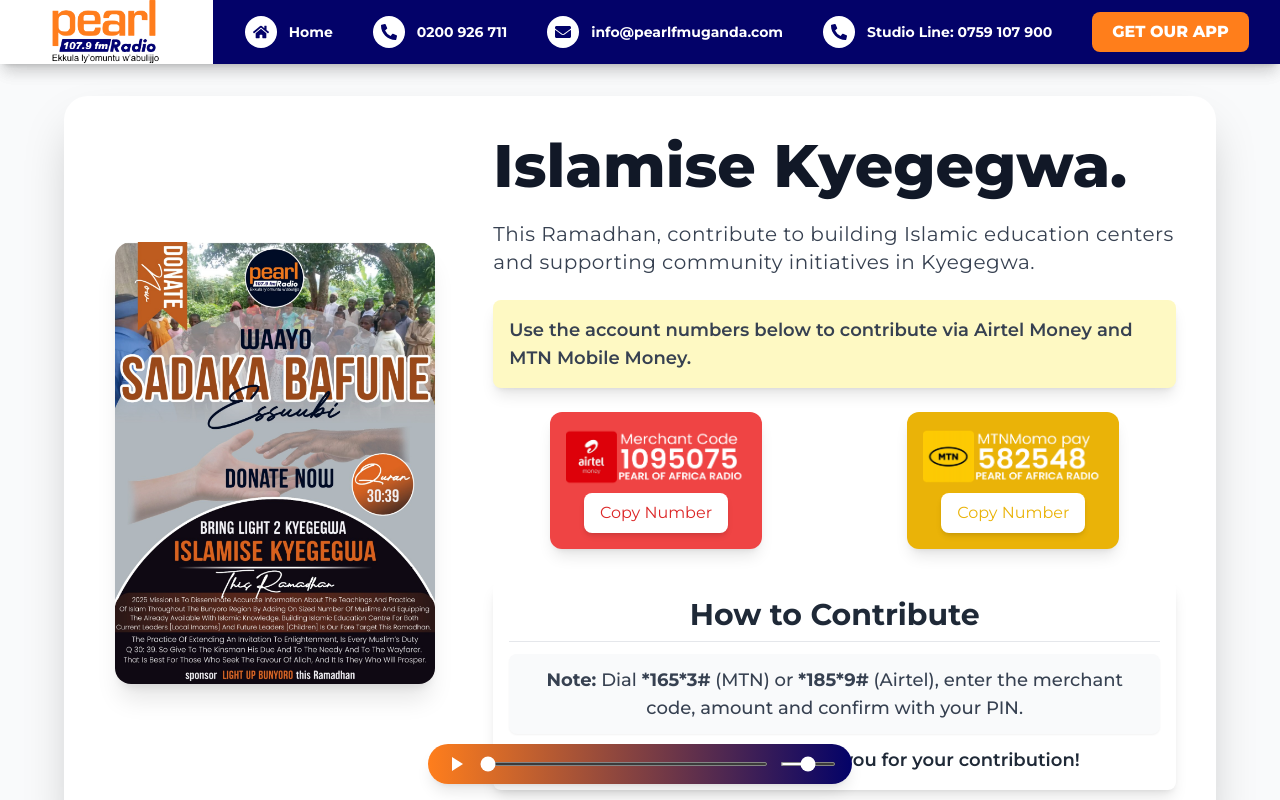
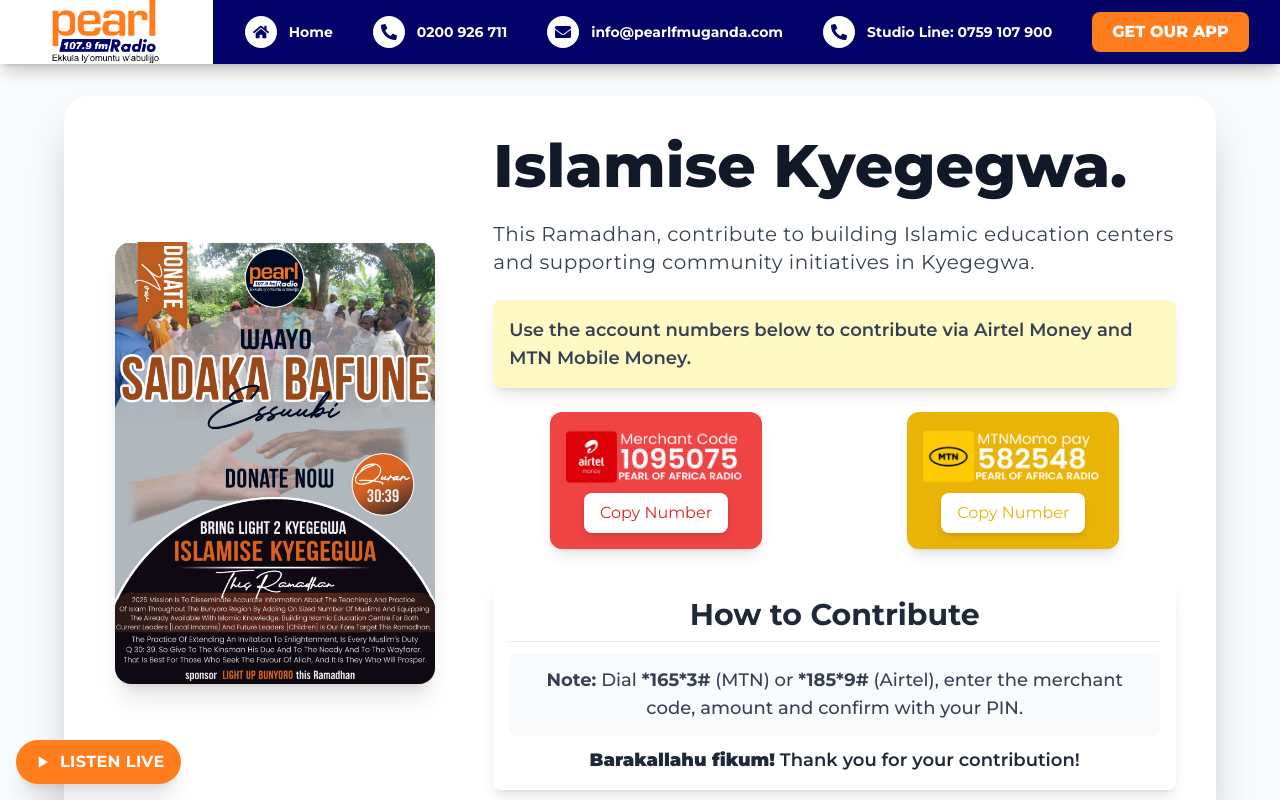
Before and after one commit to mohamuhsin/pearlfmuganda, a Next.js app: page /charity in a window 1280 px wide. Shown: the top 800 px of the page. Built offline with nearby package versions, Linux system fonts and the light colour scheme.

Commit message:
updated the live radio component

```diff
--- a/components/Live/Player.js
+++ b/components/Live/Player.js
@@ -4,13 +4,12 @@
 
 export default function AudioPlayer() {
     const [isPlaying, setIsPlaying] = useState(false);
-    const [volume, setVolume] = useState(0.5);
-    const [currentTime, setCurrentTime] = useState(0);
     const audioRef = useRef(null);
 
     const togglePlayPause = () => {
         const audio = audioRef.current;
         if (!audio) return;
+
         if (audio.paused) {
             audio.play();
             setIsPlaying(true);
@@ -20,33 +19,15 @@
         }
     };
 
-    const handleVolumeChange = (e) => {
-        const vol = parseFloat(e.target.value);
-        setVolume(vol);
-        if (audioRef.current) audioRef.current.volume = vol;
-    };
-
-    const handleSeek = (e) => {
-        if (!audioRef.current) return;
-        const seekTo = (e.target.value / 100) * audioRef.current.duration;
-        if (isFinite(seekTo)) audioRef.current.currentTime = seekTo;
-    };
-
-    const updateCurrentTime = () => {
-        if (audioRef.current) setCurrentTime(audioRef.current.currentTime);
-    };
-
     useEffect(() => {
-        const audio = audioRef.current;
-        if (!audio) return;
-        audio.volume = volume;
-        audio.addEventListener("timeupdate", updateCurrentTime);
-        return () => audio.removeEventListener("timeupdate", updateCurrentTime);
+        if (audioRef.current) {
+            audioRef.current.volume = 0.5;
+        }
     }, []);
 
     return (
-        <div className="fixed bottom-4 left-1/2 -translate-x-1/2 z-50 w-[95%] max-w-md px-3">
-            <div className="bg-gradient-to-r from-[#ff7e1c] to-[#030268] rounded-full shadow-lg px-4 py-2 flex items-center gap-3">
+        <div>
+            {/* Hidden audio element */}
             <audio ref={audioRef} loop>
                 <source
                     src="https://dc4.serverse.com/proxy/pearlfm/stream"
@@ -54,23 +35,54 @@
                 />
             </audio>
 
-                {/* Now Playing label */}
-                <span className="text-white text-xs sm:text-sm font-medium hidden xs:block">
-                    {isPlaying ? "Now Playing" : "Paused"}
-                </span>
+            {/* Live region for screen readers */}
+            <div aria-live="polite" className="sr-only">
+                {isPlaying ? "Radio is playing" : "Radio is paused"}
+            </div>
 
-                {/* Play/Pause Button */}
+            {/* Floating Button - Bottom Left */}
+            <div className="fixed bottom-4 left-4 z-50">
+                <div className="relative group">
+                    {/* Tooltip (large screens only) */}
+                    <div
+                        className="
+              hidden lg:flex
+              absolute -top-11 left-1/2 -translate-x-1/2
+              bg-black/90 text-white text-sm font-bold uppercase
+              whitespace-nowrap px-4 py-1 rounded-md shadow-lg
+              opacity-0 group-hover:opacity-100 transition-opacity duration-200
+              pointer-events-none select-none
+            "
+                    >
+                        {isPlaying ? "PAUSE RADIO" : "PLAY RADIO"}
+                        {/* Arrow below tooltip */}
+                        <div className="absolute bottom-[-6px] left-1/2 -translate-x-1/2 w-3 h-3 bg-black rotate-45 shadow-md" />
+                    </div>
+
                     <button
                         onClick={togglePlayPause}
-                    aria-label={isPlaying ? "Pause" : "Play"}
-                    className="text-white hover:scale-110 transition-transform"
+                        aria-label={isPlaying ? "Pause Radio" : "Play Radio"}
+                        aria-pressed={isPlaying}
+                        title={isPlaying ? "Pause Radio" : "Play Radio"}
+                        className="
+              min-w-[44px] min-h-[44px] px-4 py-2
+              bg-[#ff7d1c]
+              text-white rounded-full shadow-xl
+              flex items-center gap-2
+              hover:scale-105 transition-transform
+              focus:outline-none focus-visible:ring-2 focus-visible:ring-offset-2 focus-visible:ring-[#ff7d1c]
+              text-xs sm:text-sm md:text-base
+              font-bold uppercase tracking-wide select-none
+            "
                     >
+                        {/* Play/Pause Icon */}
                         {isPlaying ? (
                             <svg
                                 xmlns="http://www.w3.org/2000/svg"
-                            className="w-5 h-5 sm:w-6 sm:h-6"
+                                className="w-4 h-4 sm:w-5 sm:h-5"
                                 fill="white"
                                 viewBox="0 0 24 24"
+                                aria-hidden="true"
                             >
                                 <rect x="6" y="5" width="4" height="14" rx="1" />
                                 <rect x="14" y="5" width="4" height="14" rx="1" />
@@ -78,35 +90,25 @@
                         ) : (
                             <svg
                                 xmlns="http://www.w3.org/2000/svg"
-                            className="w-5 h-5 sm:w-6 sm:h-6"
+                                className="w-4 h-4 sm:w-5 sm:h-5"
                                 fill="white"
                                 viewBox="0 0 24 24"
+                                aria-hidden="true"
                             >
                                 <path d="M8 5v14l11-7z" />
                             </svg>
                         )}
+
+                        {/* Live Ping Dot with fade-in */}
+                        {isPlaying && (
+                            <span className="w-2 h-2 bg-red-500 rounded-full animate-ping transition-opacity duration-500" />
+                        )}
+
+                        {/* Responsive Label */}
+                        <span className="sm:hidden">Radio</span>
+                        <span className="hidden sm:inline">Listen Live</span>
                     </button>
-
-                {/* Progress */}
-                <input
-                    type="range"
-                    min="0"
-                    max="100"
-                    value={(currentTime / (audioRef.current?.duration || 1)) * 100 || 0}
-                    onChange={handleSeek}
-                    className="flex-1 h-1 accent-white cursor-pointer"
-                />
-
-                {/* Volume */}
-                <input
-                    type="range"
-                    min="0"
-                    max="1"
-                    step="0.01"
-                    value={volume}
-                    onChange={handleVolumeChange}
-                    className="w-14 h-1 accent-white cursor-pointer hidden sm:block"
-                />
+                </div>
             </div>
         </div>
     );
--- a/components/Navbar/LiveButton.js
+++ b/components/Navbar/LiveButton.js
@@ -13,7 +13,7 @@
         >
             <button
                 type="button"
-                className="bg-[#ff7e1b] text-white py-2 px-5 rounded-lg text-xs md:text-sm lg:text-base font-extrabold
+                className="bg-[#ff7d1c] text-white py-2 px-5 rounded-lg text-xs md:text-sm lg:text-base font-extrabold
                    relative overflow-hidden flex justify-center items-center shrink-0
                    transition-colors duration-300 hover:bg-[#e06f19] focus:outline-none focus:ring-2 focus:ring-red-400 focus:ring-offset-2"
             >
--- a/seedCompanies.js
+++ b/seedCompanies.js
@@ -32,6 +32,7 @@
         "Aljanatul Gaaya",
         "Qubah Hijja and Umrah",
         "Al Hibah Tours",
+        "Anwaary Travel Agency",
     ],
     "Agri Based Products Excellence Award": [
         "Supreme Flour",
@@ -160,6 +161,7 @@
         "Tamim Muslim Garments",
         "Mustallah Collections",
         "Hajjat Mastullah Garments",
+        "Jilbab House",
     ],
 
     "Islamic Primary School Excellence Award": [
@@ -215,6 +217,7 @@
         "Learnyard Pri Sch Kyanja",
         "Al-haqqu Junior School",
         "Lufuka Quality Islamic Pri Sch",
+        "AK Islamic Maganjo",
     ],
     "Islamic Secondary School Excellence Award": [
         "Bilal Islamic Sec Sch Bwaise",
@@ -244,6 +247,7 @@
         "Kampala Islamic Sec Sch",
         "Kawempe Muslim Sec School",
         "Mbogo Mixed Sec School",
+        "Nibras Islamic Sec Sch",
     ],
 };
 
```
Also changed, not shown: app/halal-business/[slug]/[subSlug]/page.js (added), app/halal-business/[slug]/layout.js (added), app/halal-business/business/page.js (added). Lines whose indentation alone changed are shown as unchanged.
